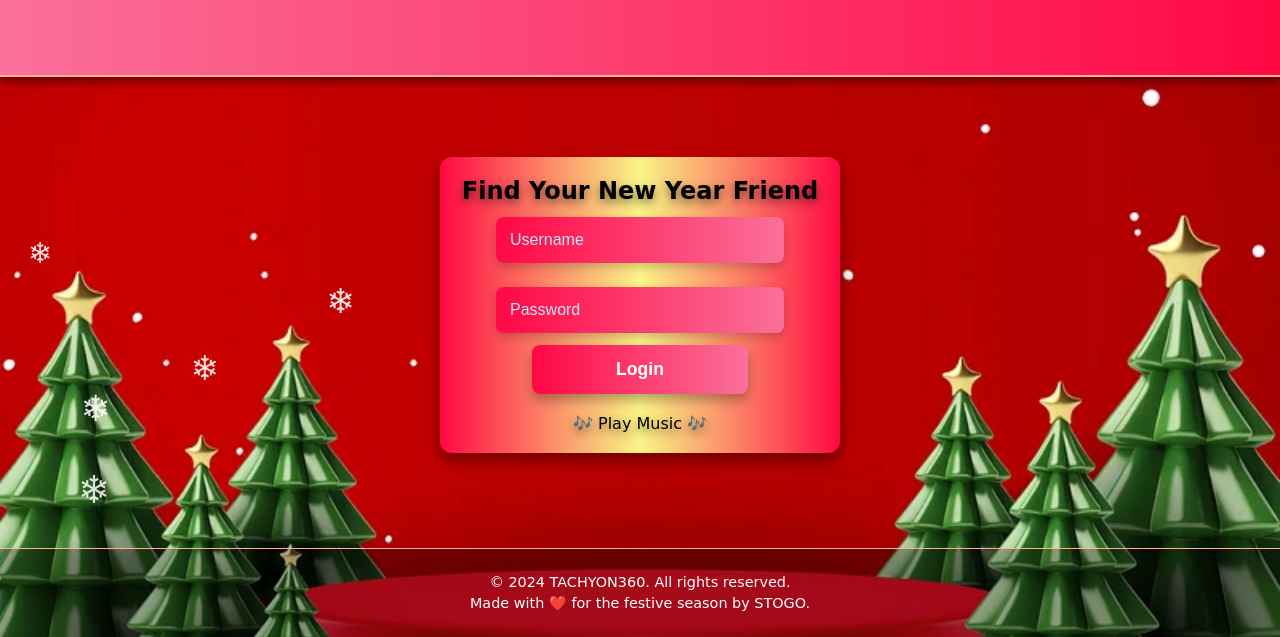
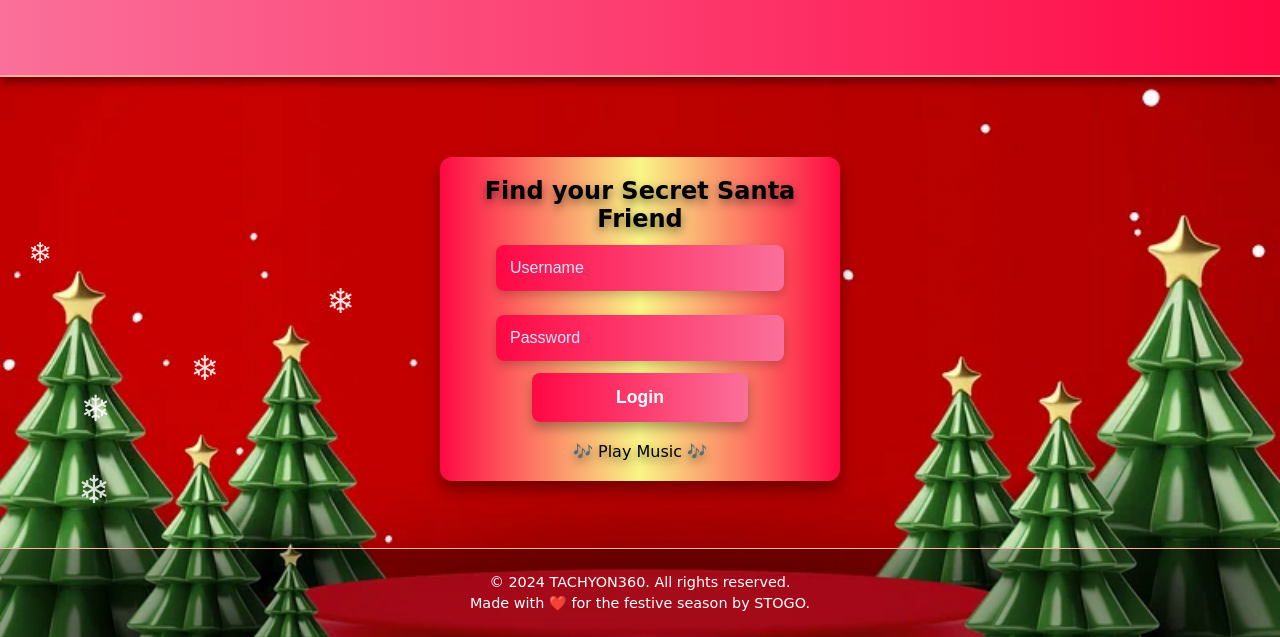
Before and after one commit to yoursecretsantafriend/santa, a plain HTML site: page index.html in a window 1280 px wide. Shown: the part 163-800 px from the top of the page. Drawn offline with Linux system fonts and the light colour scheme.

Commit message:
Update index.html

```diff
--- a/index.html
+++ b/index.html
@@ -25,7 +25,7 @@
 
     <div class="container" id="loginContainer">
 
-        <h2>Find Your New Year Friend</h2>
+        <h2>Find your Secret Santa Friend</h2>
 
 
 
```
